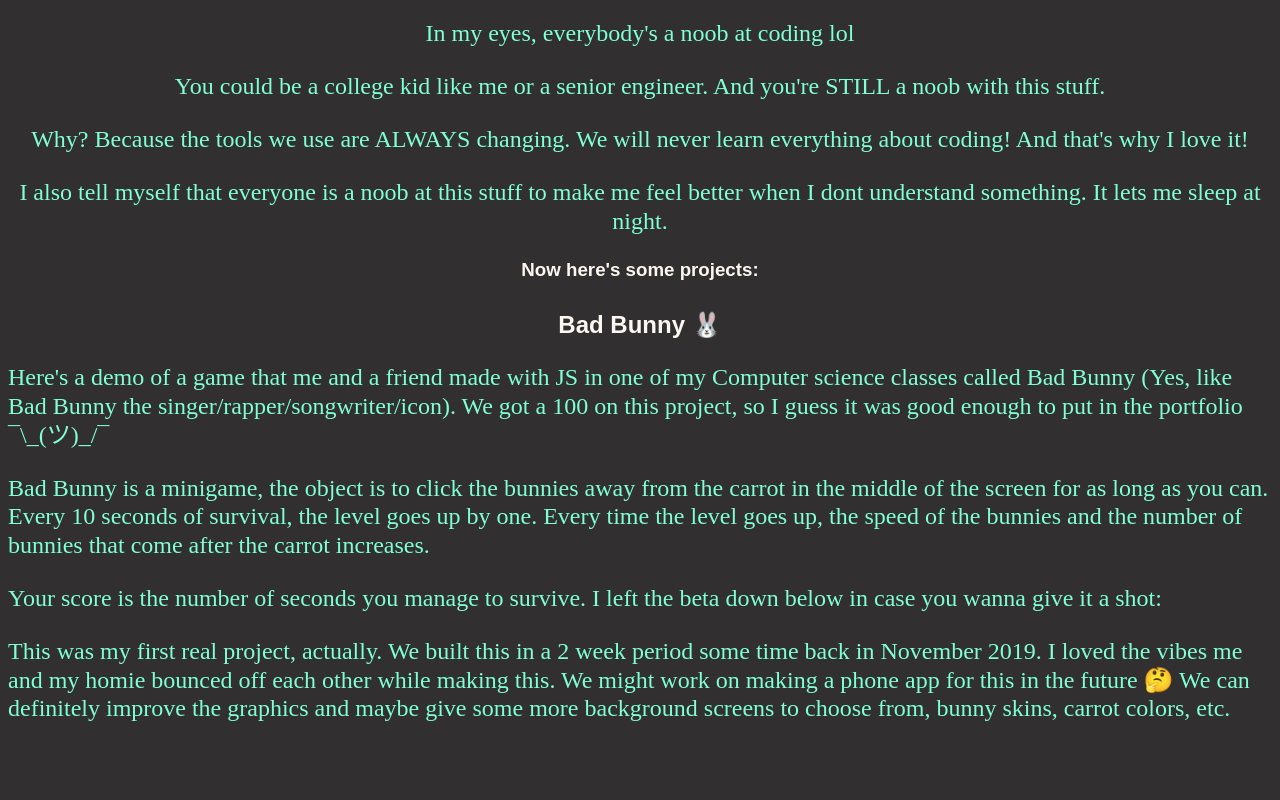
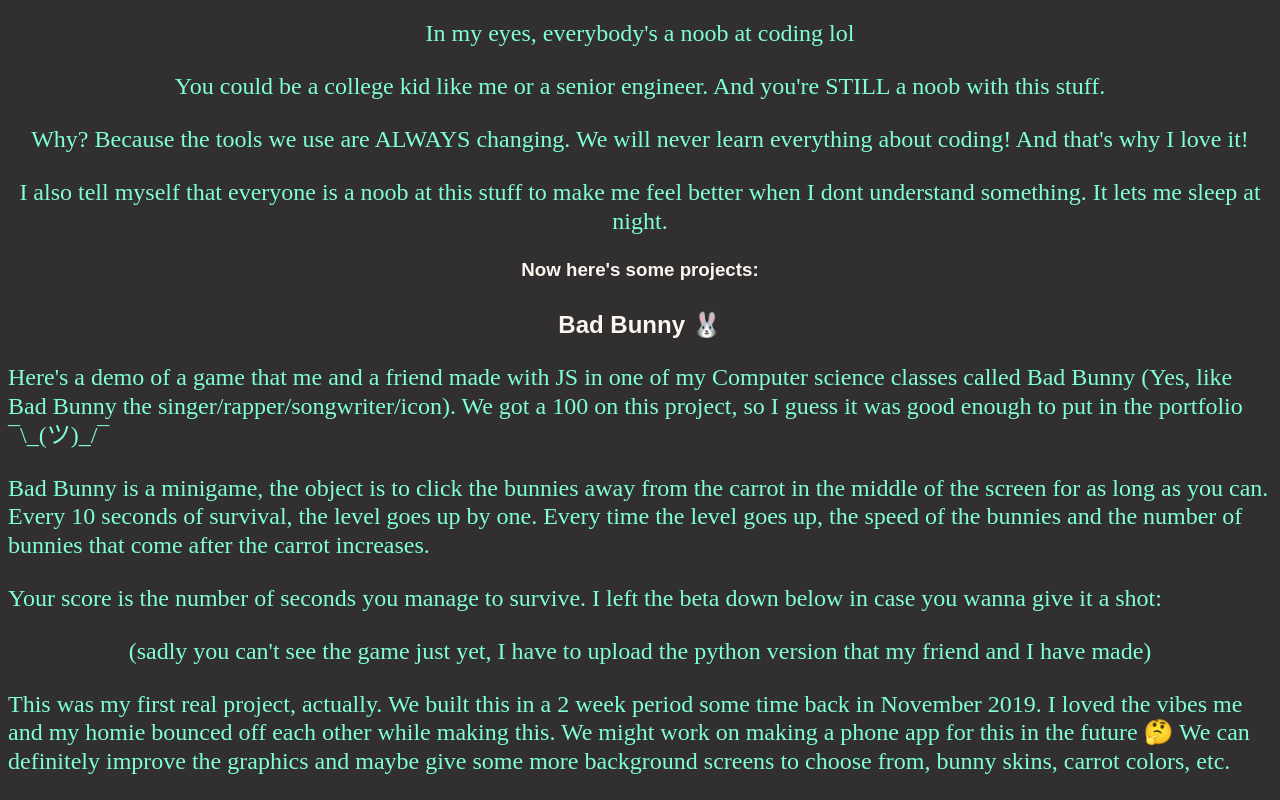
Before and after one commit to EvanRussellTheCoder/portfoliosite, a plain HTML site: page programs.html in a window 1280 px wide. Shown: the part 308-1108 px from the top of the page. Before the commit the page ends 1055 px from the top, so only its background shows below. Drawn offline with Linux system fonts and the light colour scheme; a script that the page names is missing.

Commit message:
bad bunny paragraph
have to update bad bunny to show pygame demo

```diff
--- a/programs.html
+++ b/programs.html
@@ -25,7 +25,7 @@
     <p class="progp">Bad Bunny is a minigame, the object is to click the bunnies away from the carrot in the middle of the screen for as long as you can. Every 10 seconds of survival, the level goes up by one. Every time the level goes up, the speed of the bunnies and the number of bunnies that come after the carrot increases.</p>
     <p class="progp">Your score is the number of seconds you manage to survive. I left the beta down below in case you wanna give it a shot: </p>
     <script src="https://www.khanacademy.org/computer-programming/bad-bunny/6503167363334144/embed.js?editor=no&buttons=no&author=no&embed=yes"></script>
-    <p></p>
+    <p>(sadly you can't see the game just yet, I have to upload the python version that my friend and I have made)</p>
     <p class="progp">This was my first real project, actually. We built this in a 2 week period some time back in November 2019. I loved the vibes me and my homie bounced off each other while making this. We might work on making a phone app for this in the future 🤔 We can definitely improve the graphics and maybe give some more background screens to choose from, bunny skins, carrot colors, etc.</p>
 </body>
 
```
